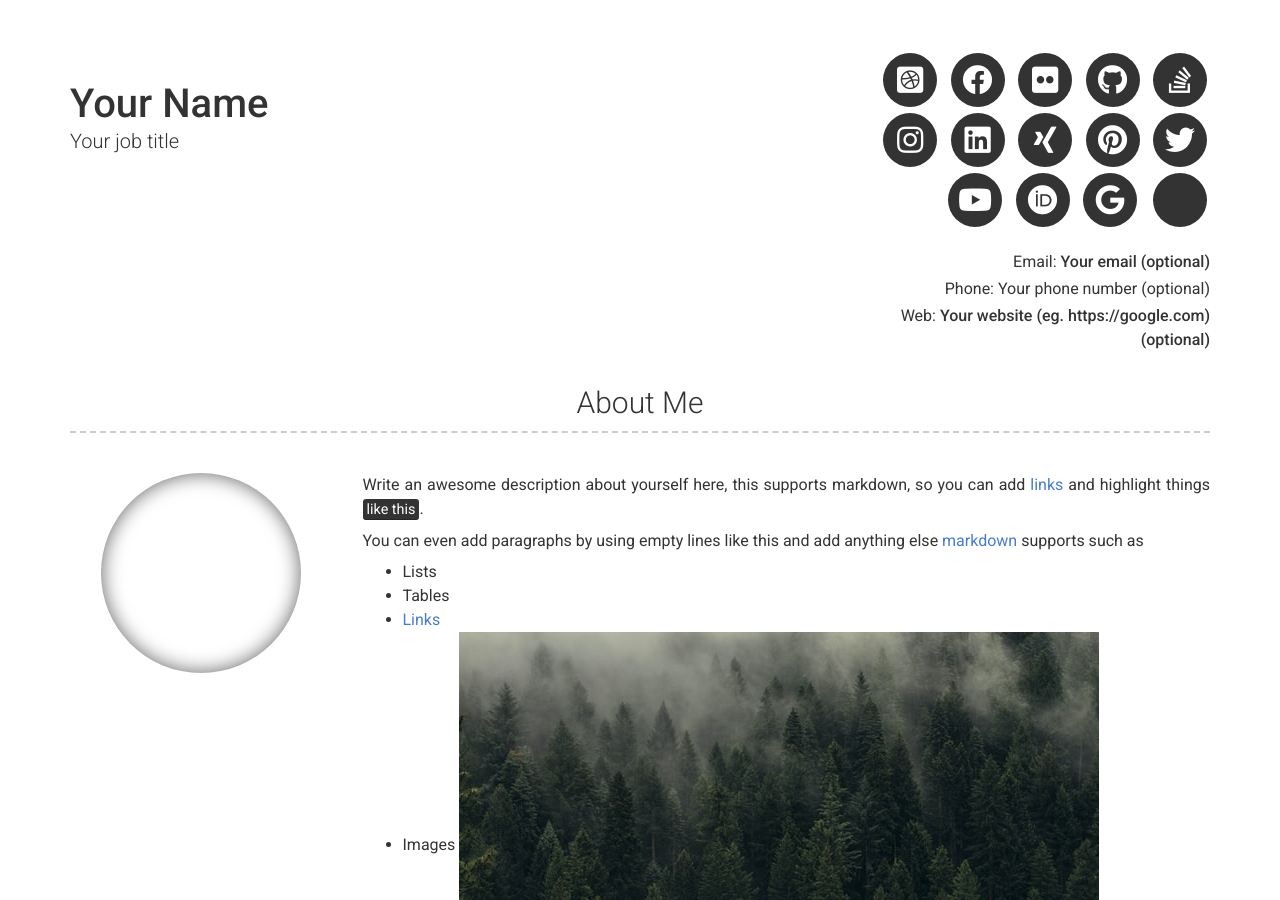
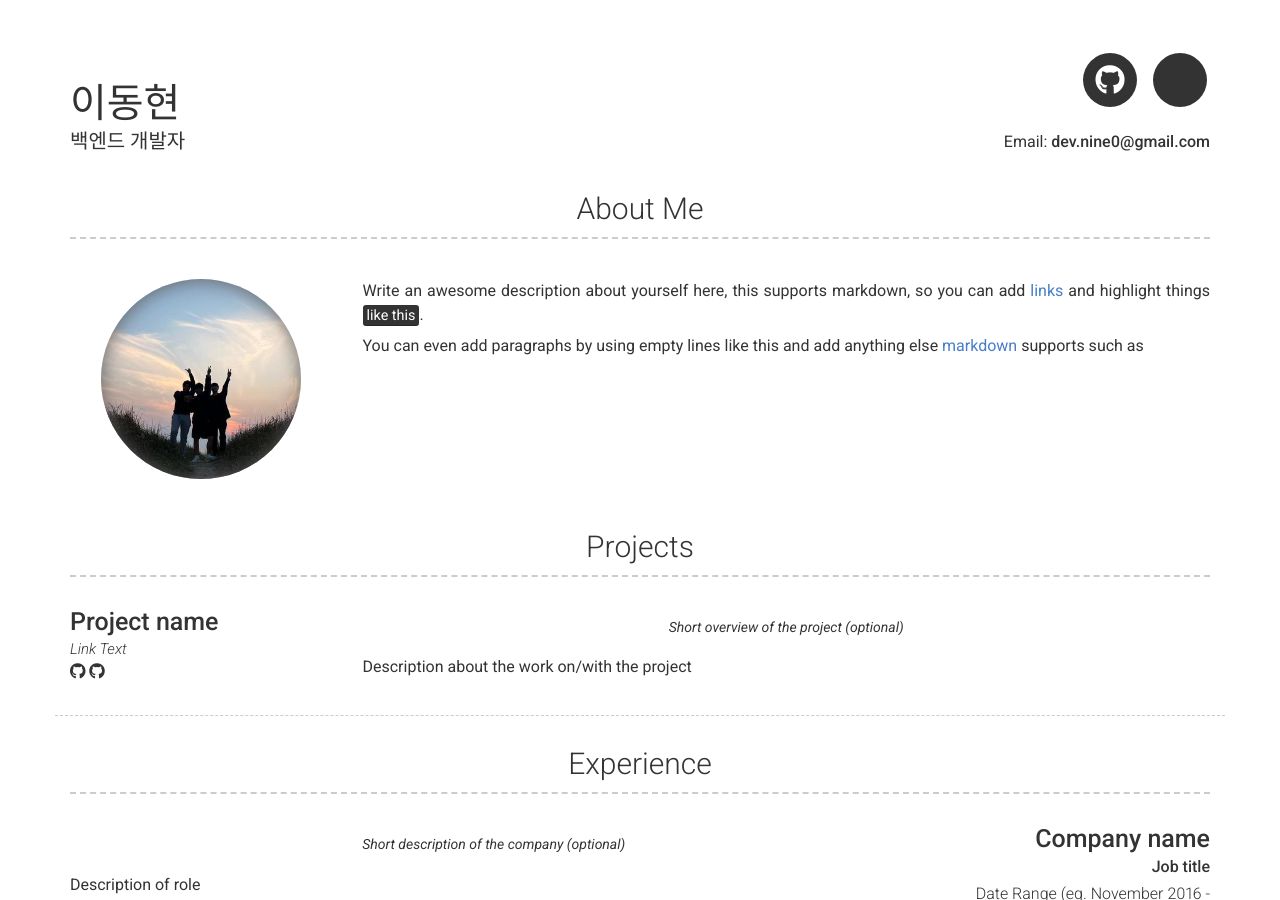
Before and after one commit to devnine-codes/devnine-codes.github.io, a Jekyll site: the page built from index.md, in a window 1280 px wide and 900 px high. Built offline with Jekyll 4.4.1, drawn with Linux system fonts in a browser that asks for light colours; nearby versions of some CDN libraries; some of the changed text lies outside the part shown.

Commit message:
내용 수정 중

```diff
--- a/_config.yml
+++ b/_config.yml
@@ -1,37 +1,37 @@
 # Site
-repository: Git repository where your resume will be hosted, only required if you are hosting on GitHub (eg. sproogen/modern-resume-theme)
+repository: devnine-codes/devnine-codes.github.io
 # favicon: Directory of your favicon (eg. images/favicon.ico)(optional)
 
 # Content configuration version
 version: 2
 
 # Personal info
-name: Your Name
-title: Your job title
-email: Your email (optional)
+name: 이동현
+title: 백엔드 개발자
+email: dev.nine0@gmail.com
 # email_title: Email (Email title override)
-phone: Your phone number (optional)
+#phone: Your phone number (optional)
 # phone_title: Phone (Phone title override)
-website: Your website (eg. https://google.com)(optional)
+#website: Your website (eg. https://google.com)(optional)
 # website_title: Web (Website title override)
 
 # Dark Mode (true/false/never)
-darkmode: false
+darkmode: never
 
 # Social links
-twitter_username: jekyllrb
-github_username:  jekyll
-stackoverflow_username: "00000001"
-dribbble_username: jekyll
-facebook_username: jekyll
-flickr_username: jekyll
-instagram_username: jekyll
-linkedin_username: jekyll
-xing_username: jekyll
-pinterest_username: jekyll
-youtube_username: jekyll
-orcid_username: 0000-0000-0000-0000
-googlescholar_username: D847cGsAAAAJ
+#twitter_username: jekyllrb
+github_username:  devnine-codes
+#stackoverflow_username: "00000001"
+#dribbble_username: jekyll
+#facebook_username: jekyll
+#flickr_username: jekyll
+#instagram_username: jekyll
+#linkedin_username: jekyll
+#xing_username: jekyll
+#pinterest_username: jekyll
+#youtube_username: jekyll
+#orcid_username: 0000-0000-0000-0000
+#googlescholar_username: D847cGsAAAAJ
 
 # Additional icon links
 additional_links:
@@ -50,15 +50,11 @@ additional_links:
 
 # About Section
 # about_title: About Me (Use this to override about section title)
-about_profile_image: Directory of profile image (eg. images/profile.jpg)
+about_profile_image: images/profile.jpeg
 about_content: | # this will include new lines to allow paragraphs
   Write an awesome description about yourself here, this supports markdown, so you can add [links](http://foobar.com) and highlight things <mark>like this</mark>.
 
   You can even add paragraphs by using empty lines like this and add anything else [markdown](https://www.markdownguide.org/getting-started#what-is-markdown) supports such as
-    - Lists
-    - Tables
-    - <a href="google.com">Links</a>
-    - Images ![alt text](/images/landscape-trees.jpg "Trees")
 
 content:
   - title: Projects # Title for the section
```
